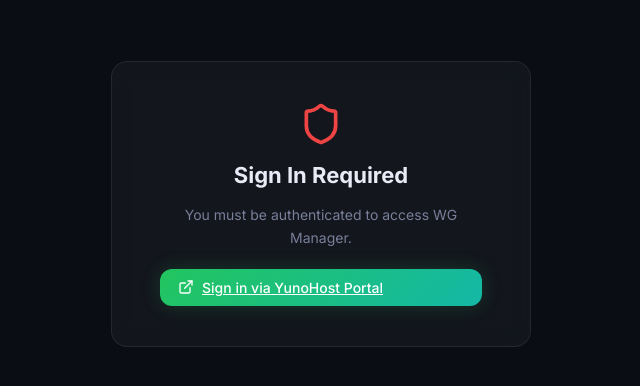
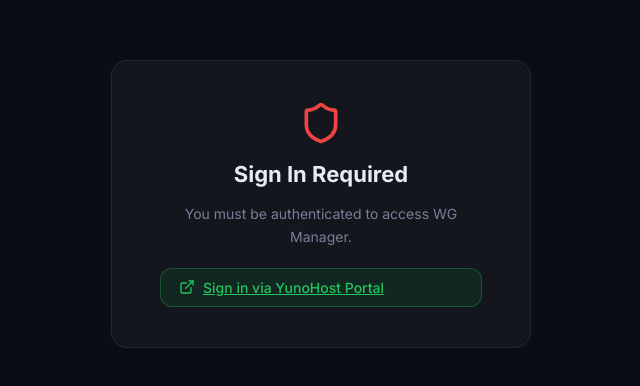
Before and after one commit to notarisj/wg-man_ynh, a React (Vite) app: page / in a window 1280 px wide. Shown: the part 196-582 px from the top of the page, without its empty margins (319-959 px from the left). Built offline with nearby package versions, Linux system fonts and the light colour scheme; no server answers.

Commit message:
fix(button): update styles for primary and danger buttons

```diff
--- a/src/index.css
+++ b/src/index.css
@@ -151,6 +151,7 @@
   align-items: center;
   gap: 8px;
   padding: 10px 18px;
+  border: 1px solid transparent;
   border-radius: var(--r-md);
   font-size: 14px;
   font-weight: 500;
@@ -165,16 +166,16 @@
 }
 
 .btn-primary {
-  background: var(--grad-primary);
-  color: #fff;
-  box-shadow: 0 0 20px var(--clr-green-glow);
+  background: var(--clr-green-dim);
+  color: var(--clr-green);
+  border-color: rgba(34, 197, 94, 0.3);
 }
 .btn-primary:hover {
-  filter: brightness(1.1);
-  box-shadow: 0 0 30px var(--clr-green-glow);
-  transform: translateY(-1px);
+  background: rgba(34, 197, 94, 0.15);
+  border-color: rgba(34, 197, 94, 0.5);
+  box-shadow: 0 0 20px rgba(34, 197, 94, 0.1);
 }
-.btn-primary:active { transform: translateY(0); filter: brightness(0.95); }
+.btn-primary:active { filter: brightness(0.95); }
 
 .btn-ghost {
   background: var(--clr-surface);
@@ -187,13 +188,14 @@
 }
 
 .btn-danger {
-  background: var(--clr-red-glow);
+  background: rgba(239, 68, 68, 0.07);
   color: var(--clr-red);
-  border: 1px solid rgba(239,68,68,0.25);
+  border-color: rgba(239, 68, 68, 0.2);
 }
 .btn-danger:hover {
-  background: rgba(239,68,68,0.2);
-  box-shadow: 0 0 16px var(--clr-red-glow);
+  background: rgba(239, 68, 68, 0.13);
+  border-color: rgba(239, 68, 68, 0.35);
+  box-shadow: 0 0 16px rgba(239, 68, 68, 0.08);
 }
 
 .btn-amber {
```
